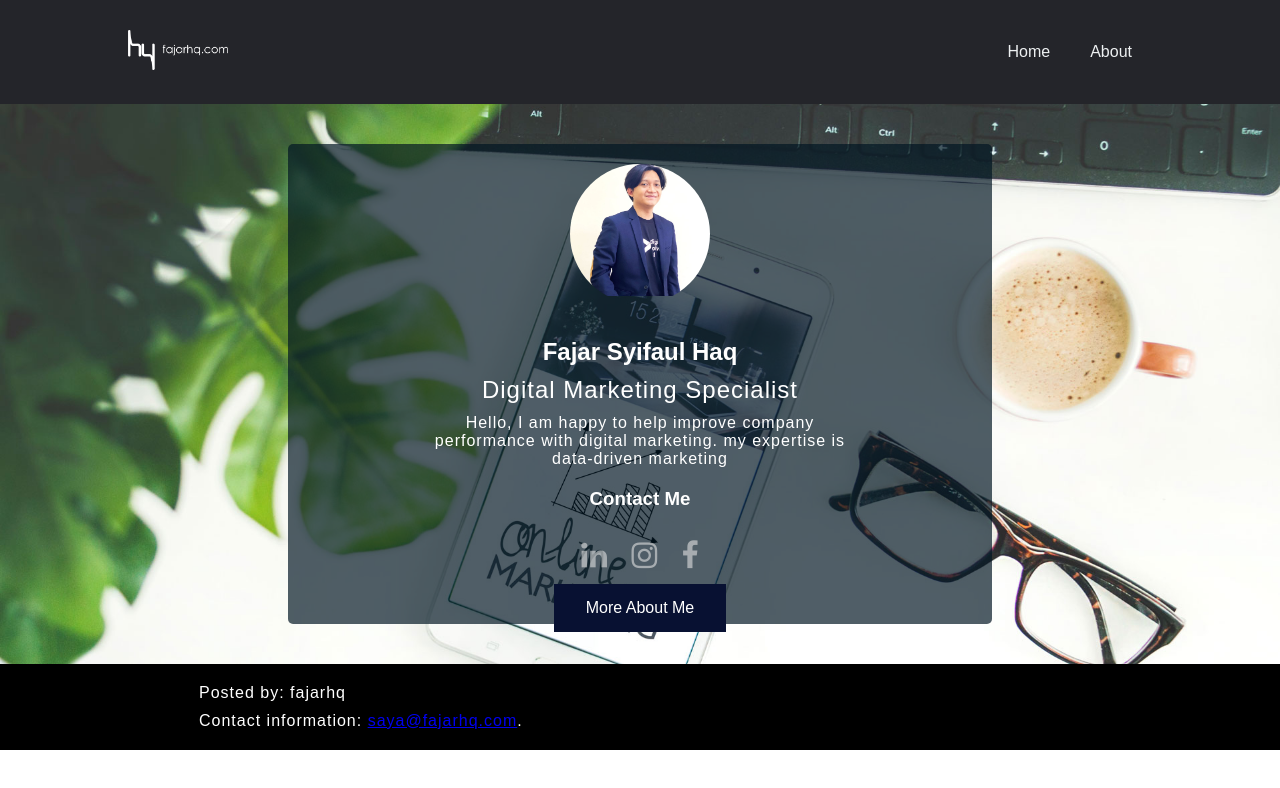
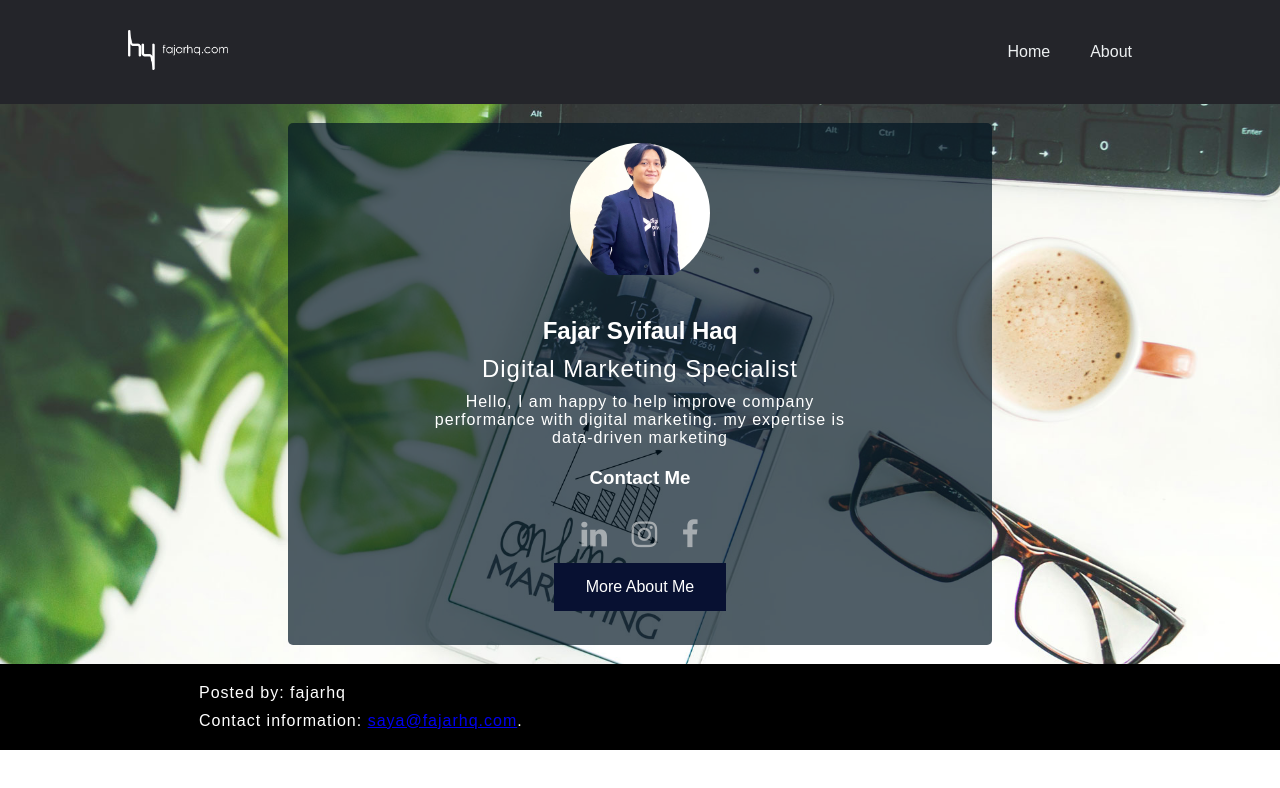
Before and after one commit to fajarhq/day1-G2Academy, a plain HTML site: page index.html in a window 1280 px wide. Drawn offline with Linux system fonts and the light colour scheme; a web font is replaced by a local one.

Commit message:
fixing banner size

```diff
--- a/styles.css
+++ b/styles.css
@@ -81,7 +81,7 @@ a {
 .profile .center {
   width: 55%;
   background-color: rgba(1, 21, 34, 0.685);
-  height: 60vh;
+  height: auto;
   text-align: center;
   border-radius: 5px;
 }
```
Also changed, not shown: index.html (+1 -2 lines).
